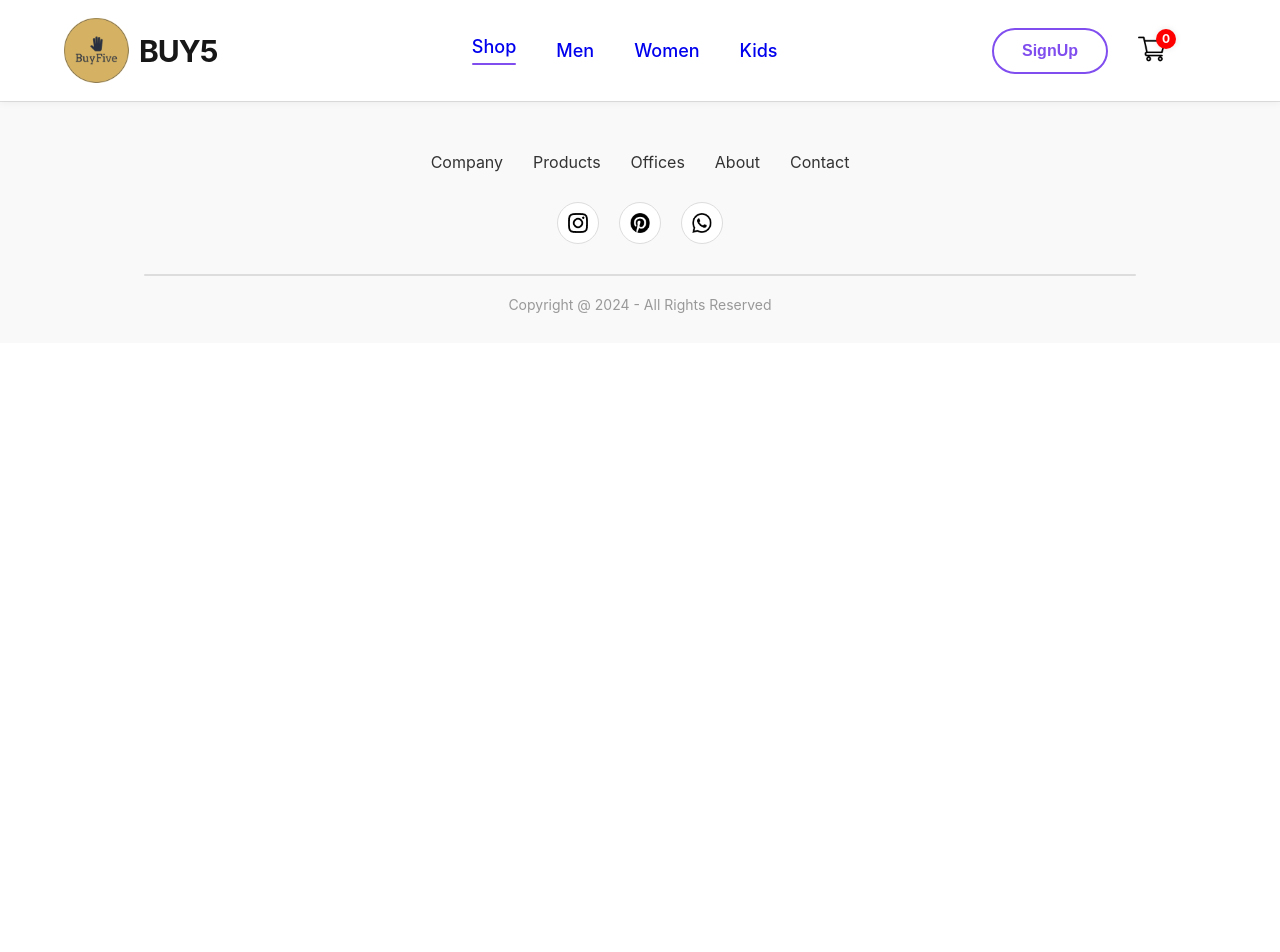
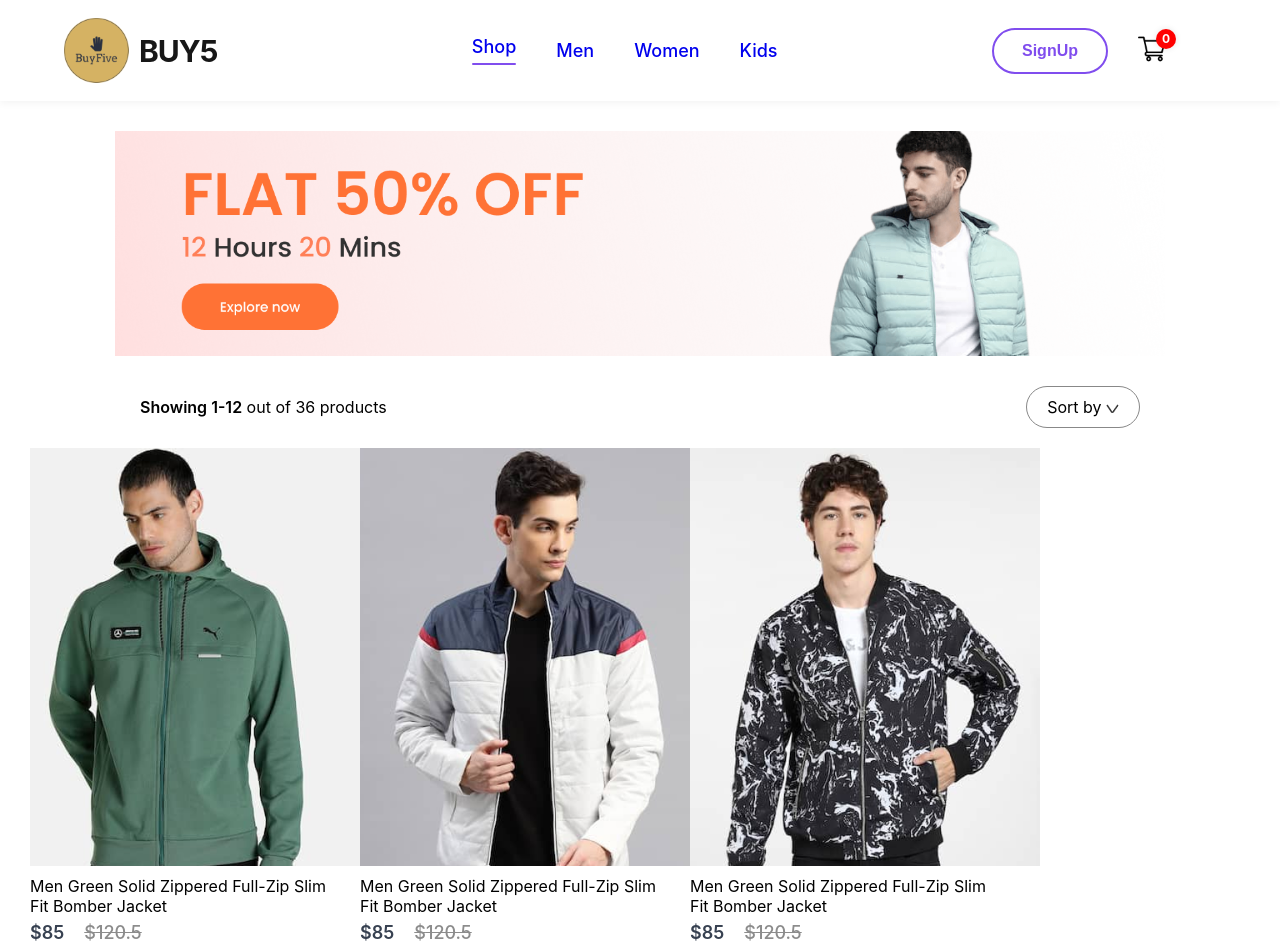
Before and after one commit to ajinkya8010/ECommerce-Frontend-React, a React (Create React App) app: page /men in a window 1280 px wide. Shown: the top 952 px of the page. Before the commit the page ends 800 px from the top, so only its background shows below. Built offline with nearby package versions, Linux system fonts and the light colour scheme.

Commit message:
better-listing-style

```diff
--- a/src/App.js
+++ b/src/App.js
@@ -21,9 +21,9 @@ function App() {
       <Navbar/>
       <Routes>
         <Route path='/' element={<Shop/>}/>
-        <Route path='/mens' element={<ShopCategory banner={men_banner} category="men"/>}/>
-        <Route path='/womens' element={<ShopCategory banner={women_banner} category="women"/>}/>
-        <Route path='/kids' element={<ShopCategory banner={kid_banner} category="kid"/>}/>
+        <Route path='/men' element={<ShopCategory banner={men_banner} category="men"/>}/>
+        <Route path='/women' element={<ShopCategory banner={women_banner} category="women"/>}/>
+        <Route path='/kids' element={<ShopCategory banner={kid_banner} category="kids"/>}/>
         <Route path="/product" element={<Product/>}>
           <Route path=':productId' element={<Product/>} />
         </Route>
--- a/src/Components/Assets/all_product.js
+++ b/src/Components/Assets/all_product.js
@@ -231,7 +231,7 @@ let all_product = [
   {
     id: 25,
     name: "Boys Orange Colourblocked Hooded Sweatshirt",
-    category: "kid",
+    category: "kids",
     image: p25_img,
     new_price: 85.0,
     old_price: 120.5,
@@ -239,7 +239,7 @@ let all_product = [
   {
     id: 26,
     name: "Boys Orange Colourblocked Hooded Sweatshirt",
-    category: "kid",
+    category: "kids",
     image: p26_img,
     new_price: 85.0,
     old_price: 120.5,
@@ -247,7 +247,7 @@ let all_product = [
   {
     id: 27,
     name: "Boys Orange Colourblocked Hooded Sweatshirt",
-    category: "kid",
+    category: "kids",
     image: p27_img,
     new_price: 85.0,
     old_price: 120.5,
@@ -255,7 +255,7 @@ let all_product = [
   {
     id: 28,
     name: "Boys Orange Colourblocked Hooded Sweatshirt",
-    category: "kid",
+    category: "kids",
     image: p28_img,
     new_price: 85.0,
     old_price: 120.5,
@@ -263,7 +263,7 @@ let all_product = [
   {
     id: 29,
     name: "Boys Orange Colourblocked Hooded Sweatshirt",
-    category: "kid",
+    category: "kids",
     image: p29_img,
     new_price: 85.0,
     old_price: 120.5,
@@ -271,7 +271,7 @@ let all_product = [
   {
     id: 30,
     name: "Boys Orange Colourblocked Hooded Sweatshirt",
-    category: "kid",
+    category: "kids",
     image: p30_img,
     new_price: 85.0,
     old_price: 120.5,
@@ -279,7 +279,7 @@ let all_product = [
   {
     id: 31,
     name: "Boys Orange Colourblocked Hooded Sweatshirt",
-    category: "kid",
+    category: "kids",
     image: p31_img,
     new_price: 85.0,
     old_price: 120.5,
@@ -287,7 +287,7 @@ let all_product = [
   {
     id: 32,
     name: "Boys Orange Colourblocked Hooded Sweatshirt",
-    category: "kid",
+    category: "kids",
     image: p32_img,
     new_price: 85.0,
     old_price: 120.5,
@@ -295,7 +295,7 @@ let all_product = [
   {
     id: 33,
     name: "Boys Orange Colourblocked Hooded Sweatshirt",
-    category: "kid",
+    category: "kids",
     image: p33_img,
     new_price: 85.0,
     old_price: 120.5,
@@ -303,7 +303,7 @@ let all_product = [
   {
     id: 34,
     name: "Boys Orange Colourblocked Hooded Sweatshirt",
-    category: "kid",
+    category: "kids",
     image: p34_img,
     new_price: 85.0,
     old_price: 120.5,
@@ -311,7 +311,7 @@ let all_product = [
   {
     id: 35,
     name: "Boys Orange Colourblocked Hooded Sweatshirt",
-    category: "kid",
+    category: "kids",
     image: p35_img,
     new_price: 85.0,
     old_price: 120.5,
@@ -319,7 +319,7 @@ let all_product = [
   {
     id: 36,
     name: "Boys Orange Colourblocked Hooded Sweatshirt",
-    category: "kid",
+    category: "kids",
     image: p36_img,
     new_price: 85.0,
     old_price: 120.5,
--- a/src/Components/Item/Item.css
+++ b/src/Components/Item/Item.css
@@ -1,5 +1,5 @@
 .item{
-    width: 350;
+    width: 300px;
 }
 
 .item p{
--- a/src/Components/Navbar/Navbar.jsx
+++ b/src/Components/Navbar/Navbar.jsx
@@ -19,8 +19,8 @@ const Navbar = () => {
       </a>
       <ul className='nav-menu'>
         <li onClick={()=>{setMenu("shop")}}><Link style={{textDecoration:'none'}} to='/'>Shop</Link>{menu==="shop"?<hr/>:<></>}</li>
-        <li onClick={()=>{setMenu("mens")}}><Link style={{textDecoration:'none'}}  to='/mens'>Men</Link>{menu==="mens"?<hr/>:<></>}</li>
-        <li onClick={()=>{setMenu("womens")}}><Link style={{textDecoration:'none'}}  to='/womens'>Women</Link>{menu==="womens"?<hr/>:<></>}</li>
+        <li onClick={()=>{setMenu("men")}}><Link style={{textDecoration:'none'}}  to='/men'>Men</Link>{menu==="men"?<hr/>:<></>}</li>
+        <li onClick={()=>{setMenu("women")}}><Link style={{textDecoration:'none'}}  to='/women'>Women</Link>{menu==="women"?<hr/>:<></>}</li>
         <li onClick={()=>{setMenu("kids")}}><Link style={{textDecoration:'none'}}  to='/kids'>Kids</Link>{menu==="kids"?<hr/>:<></>}</li>
       </ul>
       <div className="nav-login-cart">
--- a/src/Pages/ShopCategory.css
+++ b/src/Pages/ShopCategory.css
@@ -22,10 +22,12 @@
 }
 
 .shopcategory-products{
+    max-width: 100%;
     margin: 20px 0px;
-    display: grid;
-    grid-template-columns: 1fr 1fr 1fr 1fr;
-    gap:20px;
+    padding: 0px 30px;
+    display: flex;
+    flex-wrap: wrap;
+    gap: 30px;
 }
 
 .bottom{
```
